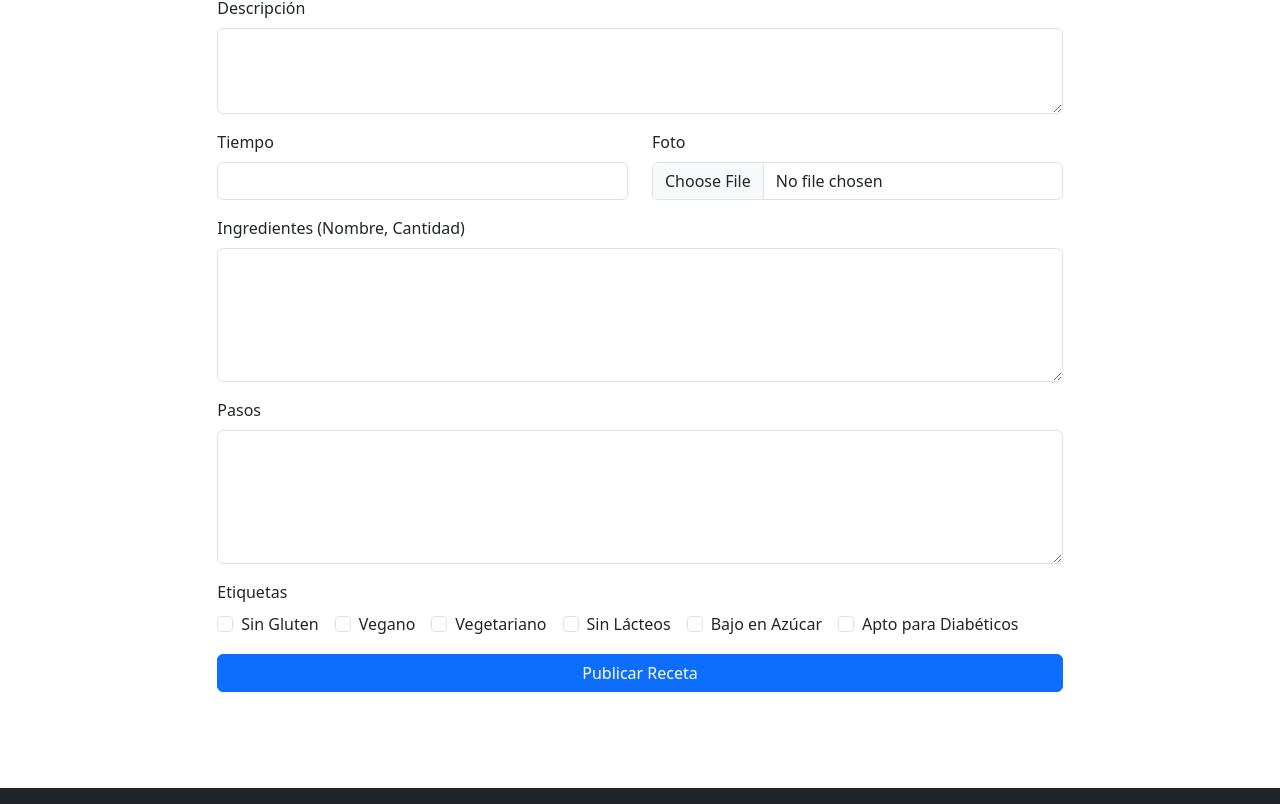
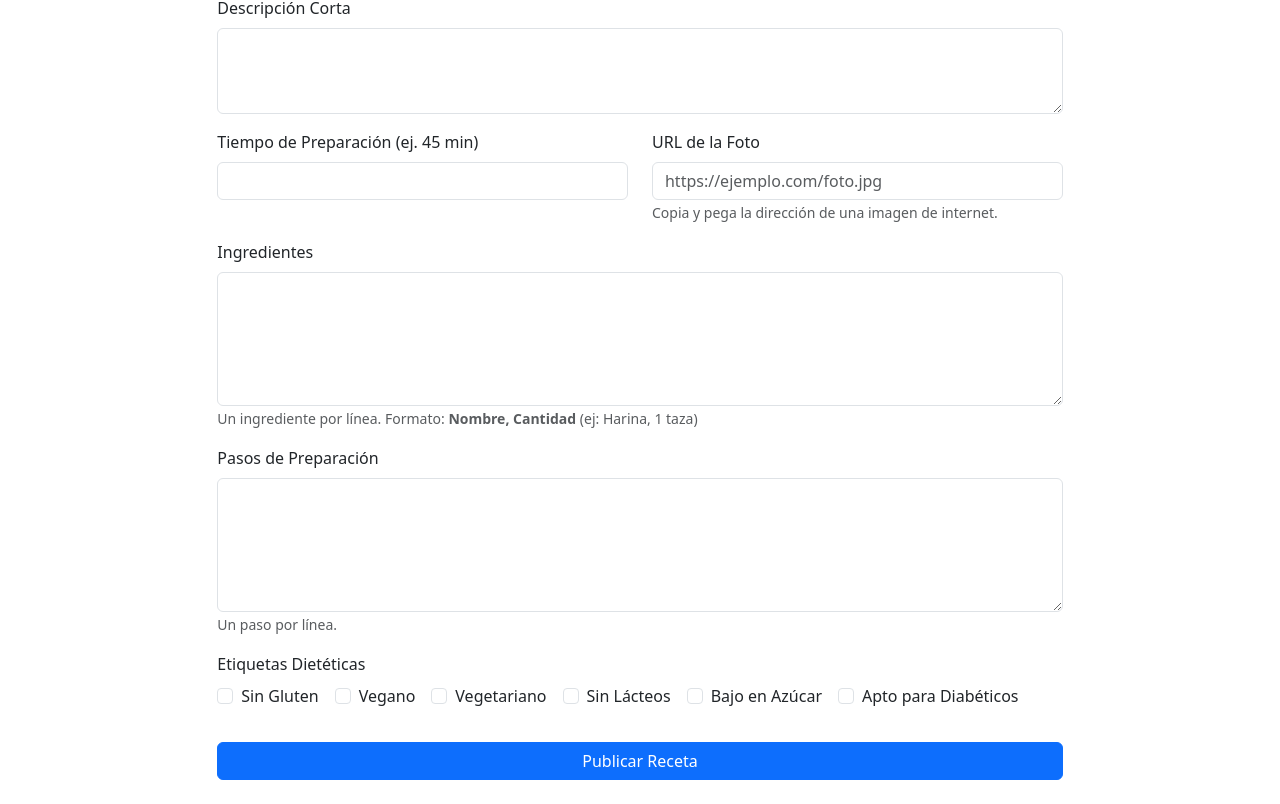
Before and after one commit to Vicennun/GastroConecta, a React (Vite) app in the folder GastroConecta/: page /crear-receta in a window 1280 px wide. Shown: the part 256-1060 px from the top of the page. Built offline with nearby package versions, Linux system fonts and the light colour scheme; no server answers.

Commit message:
Arreglar recetas

```diff
--- a/GastroConecta/src/pages/CrearReceta.jsx
+++ b/GastroConecta/src/pages/CrearReceta.jsx
@@ -1,86 +1,102 @@
+// src/pages/CrearReceta.jsx
+
 import React, { useState } from 'react';
 import { Row, Col, Form, Button, Alert } from 'react-bootstrap';
 import { useNavigate } from 'react-router-dom';
 import { useAuth } from '../context/AuthContext';
 
-const OPCIONES_DIETETICAS = ["Sin Gluten", "Vegano", "Vegetariano", "Sin Lácteos", "Bajo en Azúcar", "Apto para Diabéticos"];
+// Lista fija de opciones para el RF-003
+const OPCIONES_DIETETICAS = [
+  "Sin Gluten",
+  "Vegano",
+  "Vegetariano",
+  "Sin Lácteos",
+  "Bajo en Azúcar",
+  "Apto para Diabéticos"
+];
 
 export default function CrearReceta() {
   const navigate = useNavigate();
   const { usuarioActual, agregarReceta } = useAuth();
 
+  // --- Estados para todos los campos ---
   const [titulo, setTitulo] = useState('');
   const [descripcion, setDescripcion] = useState('');
   const [tiempo, setTiempo] = useState('');
-  const [fotoFile, setFotoFile] = useState(null);
+
+  // VOLVEMOS A: URL de texto simple
+  const [fotoUrl, setFotoUrl] = useState('');
+
   const [ingredientes, setIngredientes] = useState('');
   const [pasos, setPasos] = useState('');
   const [etiquetas, setEtiquetas] = useState([]);
+
   const [error, setError] = useState('');
   const [exito, setExito] = useState('');
 
+  // --- Manejador para las casillas (etiquetas) ---
   const handleEtiquetaChange = (e) => {
     const { value, checked } = e.target;
-    if (checked) setEtiquetas(prev => [...prev, value]);
-    else setEtiquetas(prev => prev.filter(etiqueta => etiqueta !== value));
+    if (checked) {
+      setEtiquetas(prev => [...prev, value]);
+    } else {
+      setEtiquetas(prev => prev.filter(etiqueta => etiqueta !== value));
+    }
   };
 
-  // --- FUNCIÓN CLAVE: Convertir archivo a Texto Base64 ---
-  const convertToBase64 = (file) => {
-    return new Promise((resolve, reject) => {
-      const reader = new FileReader();
-      reader.readAsDataURL(file);
-      reader.onload = () => resolve(reader.result);
-      reader.onerror = error => reject(error);
-    });
-  };
-
+  // --- Manejador del envío ---
   const handleSubmit = async (e) => {
     e.preventDefault();
     setError('');
+    setExito('');
 
+    // --- Validación ---
     if (!titulo || !descripcion || !ingredientes || !pasos) {
-      setError('Completa los campos obligatorios.');
+      setError('Por favor, completa los campos obligatorios: Título, Descripción, Ingredientes y Pasos.');
       return;
     }
 
-    const ingredientesArray = ingredientes.split('\n').filter(l => l.trim()).map(line => {
+    // --- Procesamiento de datos ---
+    const ingredientesArray = ingredientes.split('\n')
+      .filter(line => line.trim() !== '')
+      .map(line => {
         const parts = line.split(',');
-        return { nombre: parts[0]?.trim(), cantidad: parts[1]?.trim() || '' };
-    });
+        return {
+          nombre: parts[0]?.trim(),
+          cantidad: parts[1]?.trim() || ''
+        };
+      });
 
-    const pasosArray = pasos.split('\n').filter(l => l.trim());
+    const pasosArray = pasos.split('\n').filter(line => line.trim() !== '');
 
-    // Convertir imagen si existe
-    let fotoBase64 = 'https://via.placeholder.com/300x200.png?text=Sin+Foto';
-    if (fotoFile) {
-        try {
-            fotoBase64 = await convertToBase64(fotoFile);
-        } catch (err) {
-            setError('Error al procesar la imagen');
-            return;
-        }
-    }
-
+    // Construimos el objeto de la nueva receta
     const nuevaReceta = {
       titulo,
       descripcion,
       tiempoPreparacion: tiempo,
       autorId: usuarioActual.id,
-      autorNombre: usuarioActual.name, // Usamos .name del backend
-      foto: fotoBase64, // Enviamos el string largo
+      autorNombre: usuarioActual.name, // Usamos el nombre real del usuario
+
+      // Usamos la URL ingresada o una por defecto
+      foto: fotoUrl || 'https://via.placeholder.com/300x200.png?text=Sin+Foto',
+
       ingredientes: ingredientesArray,
       pasos: pasosArray,
       etiquetasDieteticas: etiquetas,
-      confirmado: false
+      confirmado: false, // Por defecto false para que el admin la apruebe
     };
 
     try {
       await agregarReceta(nuevaReceta);
-      setExito('¡Receta creada! Redirigiendo...');
-      setTimeout(() => navigate('/'), 2000);
+
+      setExito('¡Receta creada con éxito! Serás redirigido al inicio.');
+
+      setTimeout(() => {
+        navigate('/');
+      }, 2000);
     } catch (err) {
-      setError('Error al guardar. Intenta de nuevo.');
+      console.error(err);
+      setError('Error al guardar la receta. Intenta de nuevo.');
     }
   };
 
@@ -88,34 +104,108 @@ export default function CrearReceta() {
     <Row className="justify-content-md-center my-5">
       <Col md={8}>
         <h2 className="text-center mb-4">Crear Nueva Receta</h2>
+
         <Form onSubmit={handleSubmit}>
           {error && <Alert variant="danger">{error}</Alert>}
           {exito && <Alert variant="success">{exito}</Alert>}
 
-          <Form.Group className="mb-3"><Form.Label>Título</Form.Label><Form.Control type="text" value={titulo} onChange={e=>setTitulo(e.target.value)} /></Form.Group>
-          <Form.Group className="mb-3"><Form.Label>Descripción</Form.Label><Form.Control as="textarea" rows={3} value={descripcion} onChange={e=>setDescripcion(e.target.value)} /></Form.Group>
+          {/* --- Título --- */}
+          <Form.Group className="mb-3" controlId="formTitulo">
+            <Form.Label>Título de la Receta</Form.Label>
+            <Form.Control
+              type="text"
+              value={titulo}
+              onChange={(e) => setTitulo(e.target.value)}
+            />
+          </Form.Group>
+
+          {/* --- Descripción --- */}
+          <Form.Group className="mb-3" controlId="formDescripcion">
+            <Form.Label>Descripción Corta</Form.Label>
+            <Form.Control
+              as="textarea"
+              rows={3}
+              value={descripcion}
+              onChange={(e) => setDescripcion(e.target.value)}
+            />
+          </Form.Group>
 
           <Row>
-             <Col md={6}><Form.Group className="mb-3"><Form.Label>Tiempo</Form.Label><Form.Control type="text" value={tiempo} onChange={e=>setTiempo(e.target.value)} /></Form.Group></Col>
-             <Col md={6}>
-                <Form.Group className="mb-3">
-                    <Form.Label>Foto</Form.Label>
-                    <Form.Control type="file" accept="image/*" onChange={e=>setFotoFile(e.target.files[0])} />
-                </Form.Group>
-             </Col>
+            {/* --- Tiempo de Preparación --- */}
+            <Col md={6}>
+              <Form.Group className="mb-3" controlId="formTiempo">
+                <Form.Label>Tiempo de Preparación (ej. 45 min)</Form.Label>
+                <Form.Control
+                  type="text"
+                  value={tiempo}
+                  onChange={(e) => setTiempo(e.target.value)}
+                />
+              </Form.Group>
+            </Col>
+
+            {/* --- URL de la Foto (Restaurado) --- */}
+            <Col md={6}>
+              <Form.Group className="mb-3" controlId="formFoto">
+                <Form.Label>URL de la Foto</Form.Label>
+                <Form.Control
+                  type="text"
+                  placeholder="https://ejemplo.com/foto.jpg"
+                  value={fotoUrl}
+                  onChange={(e) => setFotoUrl(e.target.value)}
+                />
+                <Form.Text muted>
+                  Copia y pega la dirección de una imagen de internet.
+                </Form.Text>
+              </Form.Group>
+            </Col>
           </Row>
 
-          <Form.Group className="mb-3"><Form.Label>Ingredientes (Nombre, Cantidad)</Form.Label><Form.Control as="textarea" rows={5} value={ingredientes} onChange={e=>setIngredientes(e.target.value)} /></Form.Group>
-          <Form.Group className="mb-3"><Form.Label>Pasos</Form.Label><Form.Control as="textarea" rows={5} value={pasos} onChange={e=>setPasos(e.target.value)} /></Form.Group>
-
-          <Form.Group className="mb-3">
-             <Form.Label>Etiquetas</Form.Label>
-             <div>{OPCIONES_DIETETICAS.map(op => (
-                <Form.Check inline key={op} label={op} value={op} type="checkbox" onChange={handleEtiquetaChange} />
-             ))}</div>
+          {/* --- Ingredientes --- */}
+          <Form.Group className="mb-3" controlId="formIngredientes">
+            <Form.Label>Ingredientes</Form.Label>
+            <Form.Control
+              as="textarea"
+              rows={5}
+              value={ingredientes}
+              onChange={(e) => setIngredientes(e.target.value)}
+            />
+            <Form.Text muted>
+              Un ingrediente por línea. Formato: <strong>Nombre, Cantidad</strong> (ej: Harina, 1 taza)
+            </Form.Text>
           </Form.Group>
 
-          <Button type="submit" className="w-100">Publicar Receta</Button>
+          {/* --- Pasos --- */}
+          <Form.Group className="mb-3" controlId="formPasos">
+            <Form.Label>Pasos de Preparación</Form.Label>
+            <Form.Control
+              as="textarea"
+              rows={5}
+              value={pasos}
+              onChange={(e) => setPasos(e.target.value)}
+            />
+            <Form.Text muted>Un paso por línea.</Form.Text>
+          </Form.Group>
+
+          {/* --- Etiquetas Dietéticas --- */}
+          <Form.Group className="mb-3" controlId="formEtiquetas">
+            <Form.Label>Etiquetas Dietéticas</Form.Label>
+            <div>
+              {OPCIONES_DIETETICAS.map((opcion) => (
+                <Form.Check
+                  inline
+                  key={opcion}
+                  label={opcion}
+                  type="checkbox"
+                  value={opcion}
+                  onChange={handleEtiquetaChange}
+                />
+              ))}
+            </div>
+          </Form.Group>
+
+          <Button variant="primary" type="submit" className="w-100 mt-3">
+            Publicar Receta
+          </Button>
         </Form>
       </Col>
     </Row>
```
